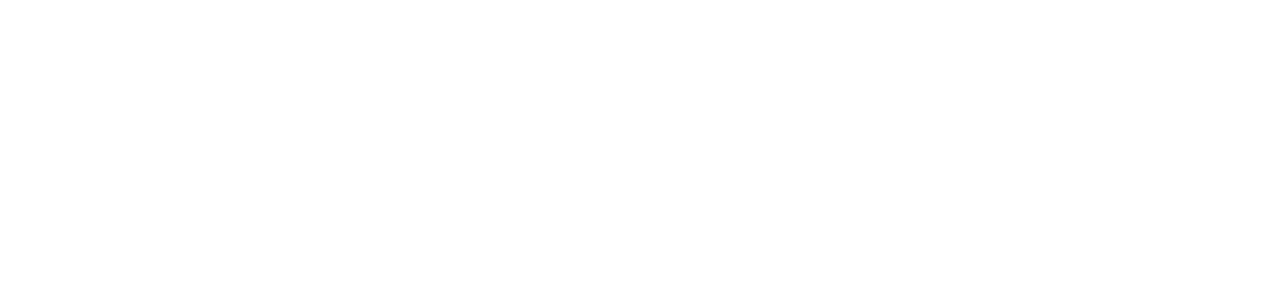
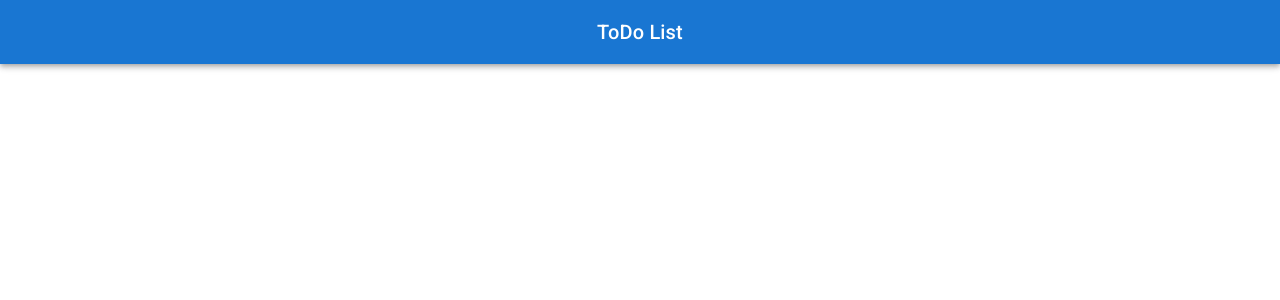
Before and after one commit to khatabakhsh/todo, a Next.js app: page / in a window 1280 px wide. Shown: the top 300 px of the page. Built offline with nearby package versions, Linux system fonts and the light colour scheme.

Commit message:
add header

```diff
--- /dev/null
+++ b/src/components/Header.js
@@ -0,0 +1,20 @@
+import { AppBar, Box, Toolbar, Typography } from '@mui/material';
+
+export default function Header() {
+  return (
+    <Box sx={{ flexGrow: 1 }}>
+      <AppBar position="sticky">
+        <Toolbar>
+          <Typography
+            variant="h6"
+            component="h1"
+            align="center"
+            sx={{ flexGrow: 1 }}
+          >
+            ToDo List
+          </Typography>
+        </Toolbar>
+      </AppBar>
+    </Box>
+  );
+}
--- a/src/pages/index.js
+++ b/src/pages/index.js
@@ -1,4 +1,5 @@
 import Head from 'next/head';
+import Header from '../components/Header';
 
 export default function Home() {
   return (
@@ -10,6 +11,7 @@
           content="ToDo App with Next.js and Material UI"
         />
       </Head>
+      <Header />
     </div>
   );
 }
```
